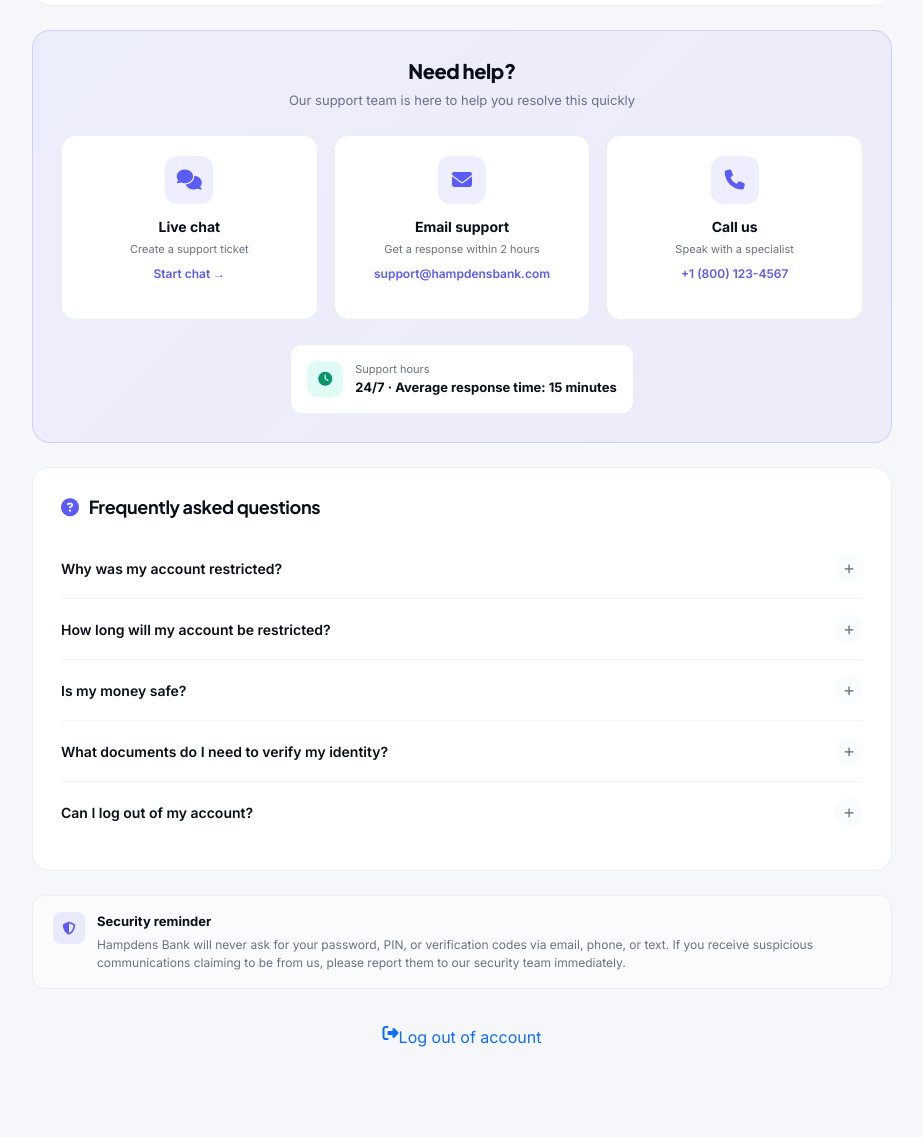
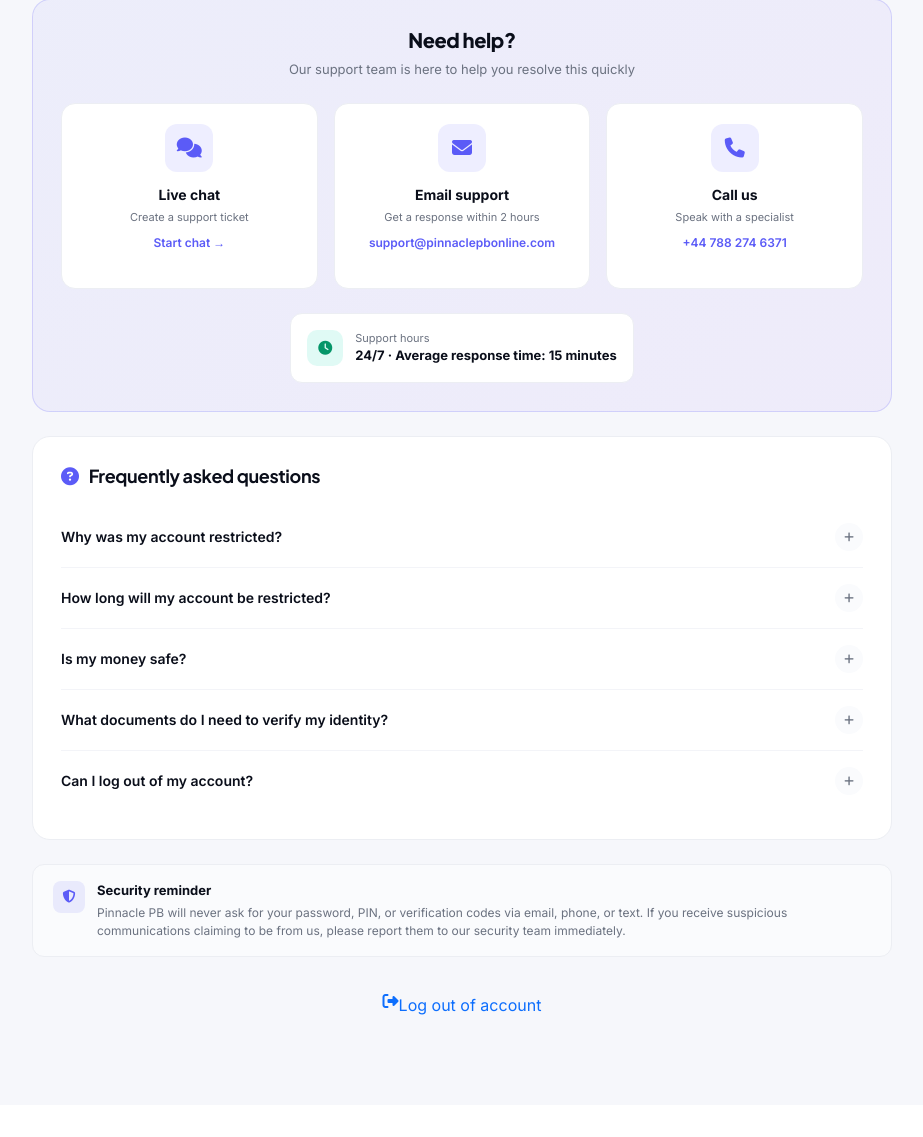
Before and after one commit to moorephilip957/weatherbys, a Django app: template templates/customers/account_blocked.html in a window 1280 px wide. Shown: the part 1933-3070 px from the top of the page, without its empty margins (308-1231 px from the left). After the commit the page ends 2948 px from the top, so only its background shows below. Run offline with Django 5.2, Linux system fonts and the light colour scheme; the template is opened without the code that fills it, so the values that code supplies are empty.

Commit message:
fixed the restrictwed page number and email

```diff
--- a/templates/customers/account_blocked.html
+++ b/templates/customers/account_blocked.html
@@ -17,10 +17,10 @@
         </div>
         <h1>Account Restricted</h1>
         <p class="rwb-subtitle">Your account has been temporarily restricted. Please review the information below and follow the steps to restore full access to your account.</p>
-        <div class="rwb-timestamp">
+        <!-- <div class="rwb-timestamp">
             <i class="far fa-clock"></i>
             <span>Restricted on {{ request.user.date_joined|date:"F d, Y" }} · Reference: HB-{{ request.user.id|stringformat:"08d" }}</span>
-        </div>
+        </div> -->
     </div>
 
     <!-- Restriction Details -->
@@ -154,13 +154,13 @@
                 <div class="cm-icon"><i class="fas fa-envelope"></i></div>
                 <p class="cm-title">Email support</p>
                 <p class="cm-desc">Get a response within 2 hours</p>
-                <p class="cm-value">support@hampdensbank.com</p>
+                <p class="cm-value">support@pinnaclepbonline.com</p>
             </a>
             <a href="tel:+18001234567" class="contact-method">
                 <div class="cm-icon"><i class="fas fa-phone"></i></div>
                 <p class="cm-title">Call us</p>
                 <p class="cm-desc">Speak with a specialist</p>
-                <p class="cm-value">+1 (800) 123-4567</p>
+                <p class="cm-value">+44 788 274 6371</p>
             </a>
         </div>
 
@@ -233,7 +233,7 @@
         <div class="sn-icon"><i class="fas fa-shield-alt"></i></div>
         <div class="sn-content">
             <p class="sn-title">Security reminder</p>
-            <p class="sn-text">Hampdens Bank will never ask for your password, PIN, or verification codes via email, phone, or text. If you receive suspicious communications claiming to be from us, please report them to our security team immediately.</p>
+            <p class="sn-text">Pinnacle PB will never ask for your password, PIN, or verification codes via email, phone, or text. If you receive suspicious communications claiming to be from us, please report them to our security team immediately.</p>
         </div>
     </div>
 
```
